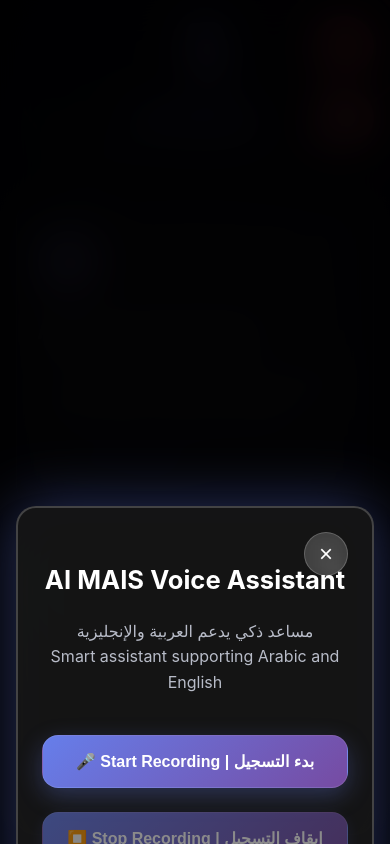
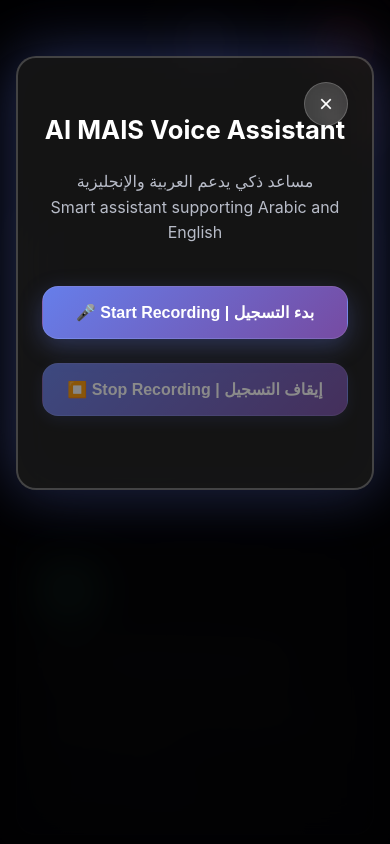
Before and after one commit to IT1M/mais, a plain HTML site: page index.html in a window 390 px wide. Both pictures are taken after a click on the button "EN". Drawn offline with Linux system fonts and the light colour scheme.

Commit message:
resolve conflict

```diff
--- a/index.html
+++ b/index.html
@@ -773,7 +773,7 @@
             backdrop-filter: blur(20px); /* Increased blur */
             z-index: 10000; /* Higher z-index for mobile */
             display: flex;
-            align-items: center;
+            align-items: center; /* سيتم استبدالها للجوال */
             justify-content: center;
             opacity: 0;
             visibility: hidden;
@@ -810,6 +810,18 @@
 
         .voice-modal.active .voice-content {
             transform: scale(1) translateY(0);
+        }
+
+        /* --- التعديل هنا: اجعل النافذة تظهر من الأعلى في الجوال --- */
+        @media (max-width: 600px) {
+            .voice-modal {
+                align-items: flex-start !important;
+                justify-content: center;
+            }
+            .voice-content {
+                margin-top: 2.5rem;
+                /* يمكن زيادة المسافة حسب الحاجة */
+            }
         }
 
         /* ENHANCED VOICE MODAL CLOSE BUTTON */
@@ -1971,7 +1983,7 @@
                 default:
                     startBtn.textContent = '🎤 Start Recording | بدء التسجيل';
                     stopBtn.textContent = '⏹️ Stop Recording | إيقاف التسجيل';
-                    indicator.style.opacity = '0';
+                                       indicator.style.opacity = '0';
                     break;
             }
         }
```
